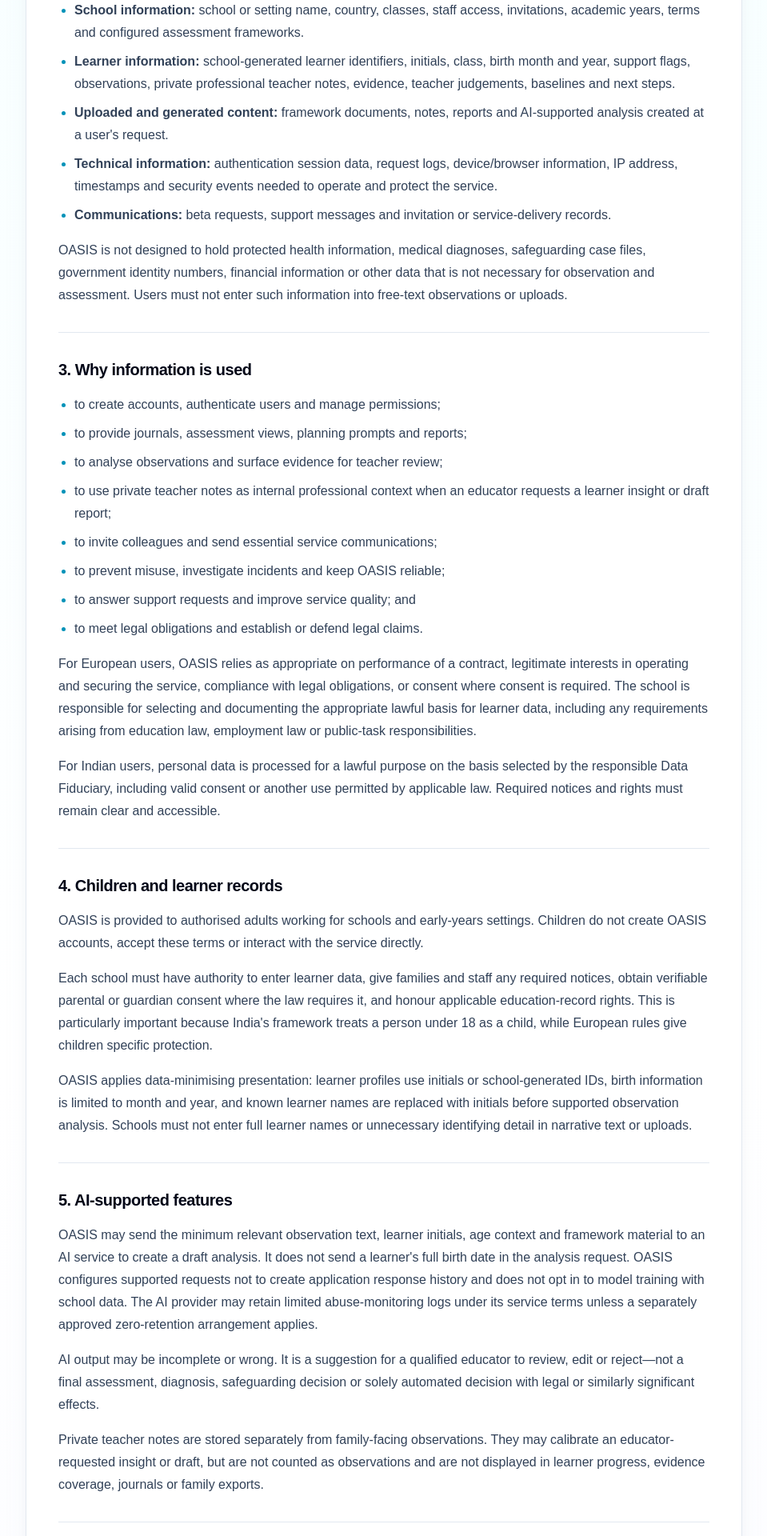
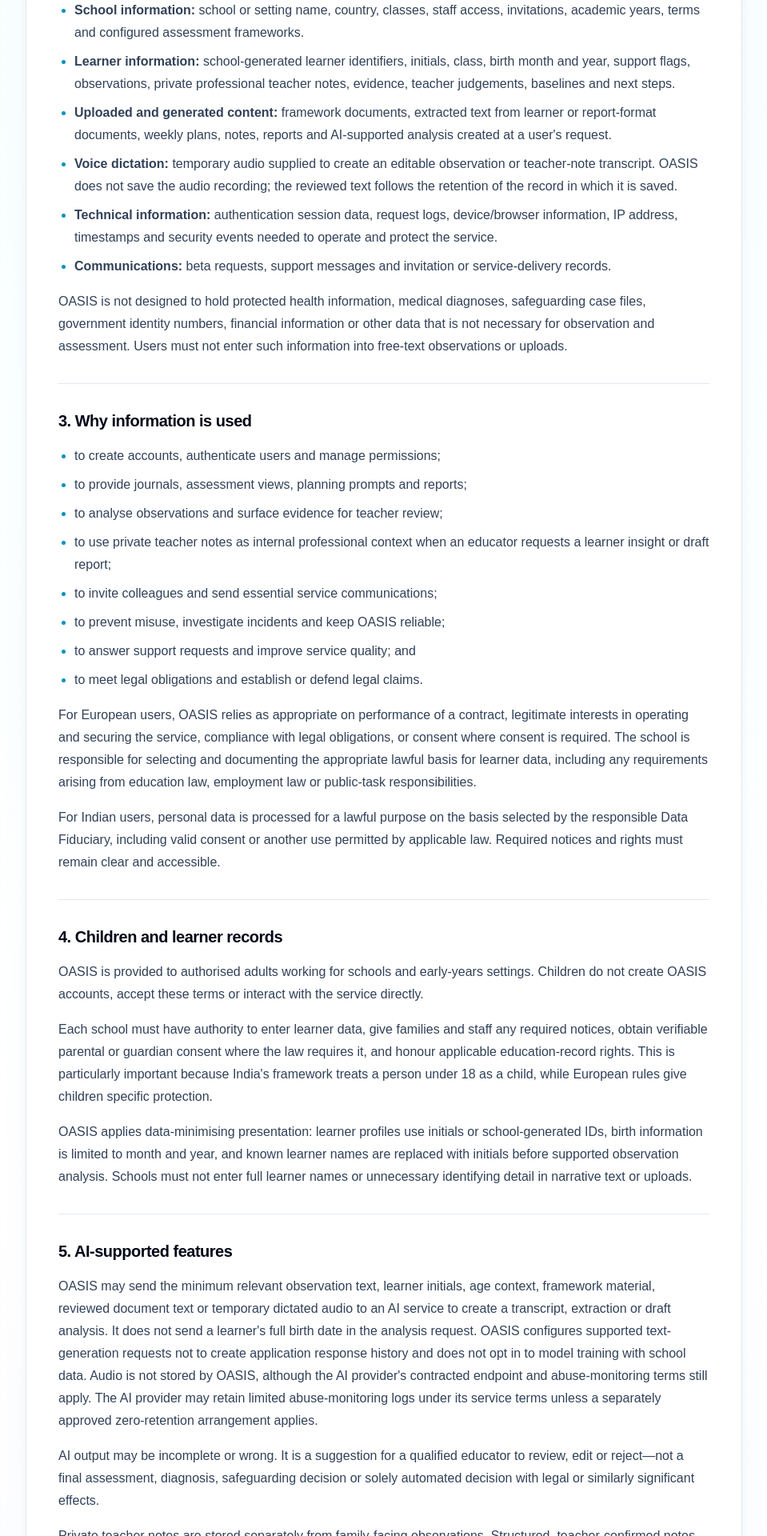
Before and after one commit to pinkerverse/oasis-beta, a Next.js app: page /privacy in a window 1280 px wide. Shown: the part 1320-3240 px from the top of the page at 80% size, without its empty margins (160-1119 px from the left). Built offline with nearby package versions, Linux system fonts and the light colour scheme; no server answers.

Commit message:
Update security evidence for current product flows

```diff
--- a/app/privacy/page.tsx
+++ b/app/privacy/page.tsx
@@ -73,7 +73,14 @@ export default function PrivacyPolicyPage() {
           </li>
           <li>
             <strong>Uploaded and generated content:</strong> framework documents,
+            extracted text from learner or report-format documents, weekly plans,
             notes, reports and AI-supported analysis created at a user&apos;s request.
+          </li>
+          <li>
+            <strong>Voice dictation:</strong> temporary audio supplied to create an
+            editable observation or teacher-note transcript. OASIS does not save the
+            audio recording; the reviewed text follows the retention of the record
+            in which it is saved.
           </li>
           <li>
             <strong>Technical information:</strong> authentication session data,
@@ -149,10 +156,13 @@ export default function PrivacyPolicyPage() {
       <LegalSection title="5. AI-supported features">
         <p>
           OASIS may send the minimum relevant observation text, learner initials,
-          age context and framework material to an AI service to create a draft
-          analysis. It does not send a learner&apos;s full birth date in the analysis
-          request. OASIS configures supported requests not to create application
-          response history and does not opt in to model training with school data.
+          age context, framework material, reviewed document text or temporary
+          dictated audio to an AI service to create a transcript, extraction or
+          draft analysis. It does not send a learner&apos;s full birth date in the
+          analysis request. OASIS configures supported text-generation requests not
+          to create application response history and does not opt in to model
+          training with school data. Audio is not stored by OASIS, although the AI
+          provider&apos;s contracted endpoint and abuse-monitoring terms still apply.
           The AI provider may retain limited abuse-monitoring logs under its service
           terms unless a separately approved zero-retention arrangement applies.
         </p>
@@ -164,9 +174,11 @@ export default function PrivacyPolicyPage() {
         </p>
         <p>
           Private teacher notes are stored separately from family-facing
-          observations. They may calibrate an educator-requested insight or draft,
-          but are not counted as observations and are not displayed in learner
-          progress, evidence coverage, journals or family exports.
+          observations. Structured, teacher-confirmed notes may calibrate an
+          educator-requested insight or draft and may support learner-progress or
+          evidence-coverage views. They remain identified as supporting records,
+          are not counted as parent-facing journal observations, and are not shown
+          verbatim in family-facing output.
         </p>
       </LegalSection>
 
```
Also changed, not shown: 10 other files (tests, documents, lock files or other folders).
